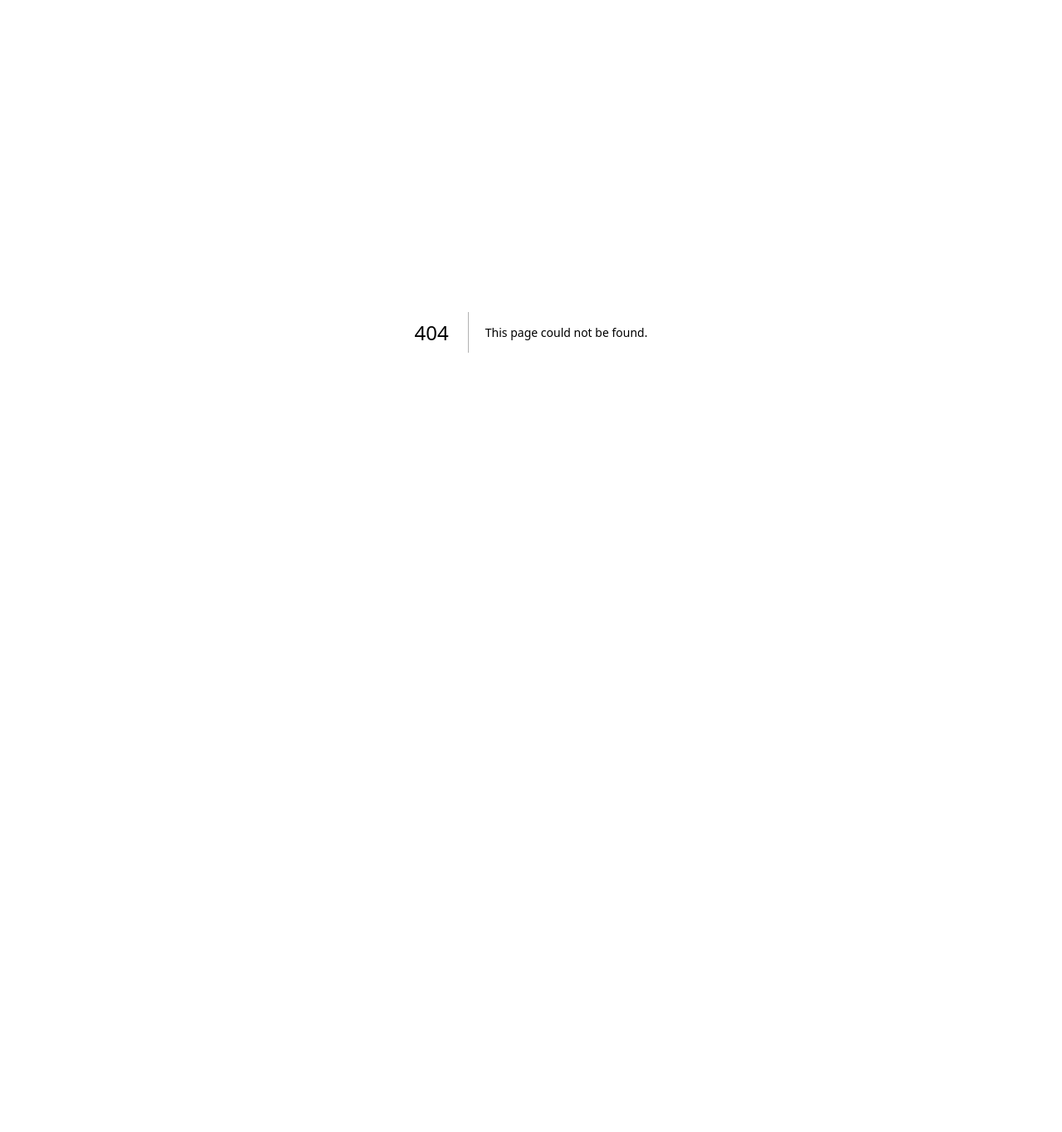
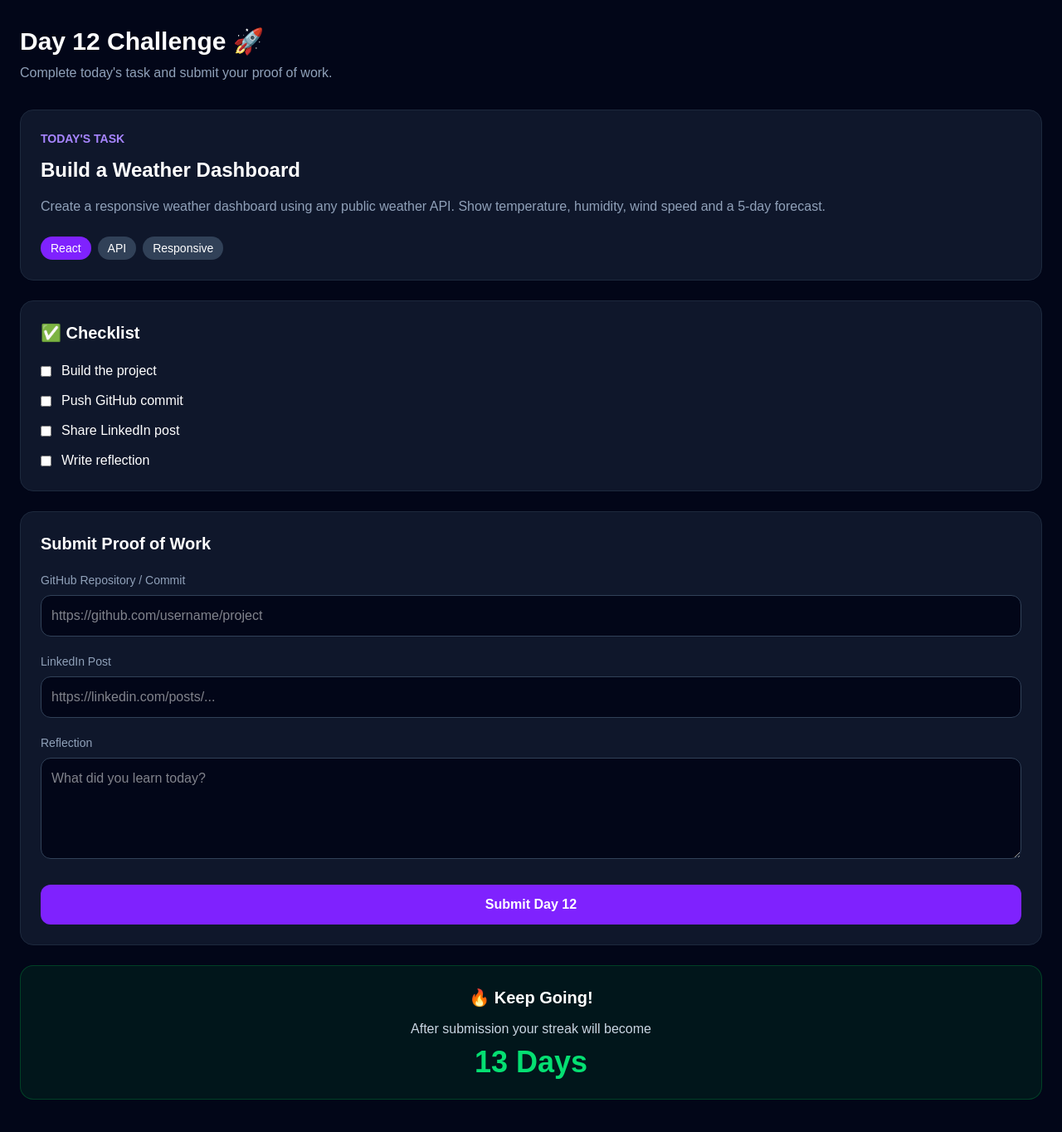
Before and after one commit to naveen-986/abtalks-redesign, a Next.js app: page /day/12 in a window 1280 px wide. Before the commit this address had no page. Shown: the top 1364 px of the page at 83% size. Before the commit the page ends 800 px from the top, so only its background shows below. Built offline with nearby package versions, Linux system fonts and the light colour scheme.

Commit message:
challange day completed

```diff
--- /dev/null
+++ b/app/day/12/page.tsx
@@ -0,0 +1,135 @@
+export default function ChallengeDay() {
+  return (
+    <main className="min-h-screen bg-slate-950 px-6 py-8 text-white">
+
+      {/* Header */}
+      <h1 className="text-3xl font-bold">
+        Day 12 Challenge 🚀
+      </h1>
+
+      <p className="mt-2 text-slate-400">
+        Complete today's task and submit your proof of work.
+      </p>
+
+      {/* Task Card */}
+      <div className="mt-8 rounded-2xl border border-slate-800 bg-slate-900 p-6">
+        <p className="text-sm font-semibold text-violet-400">
+          TODAY'S TASK
+        </p>
+
+        <h2 className="mt-3 text-2xl font-bold">
+          Build a Weather Dashboard
+        </h2>
+
+        <p className="mt-4 text-slate-400">
+          Create a responsive weather dashboard using any public weather API.
+          Show temperature, humidity, wind speed and a 5-day forecast.
+        </p>
+
+        <div className="mt-6 flex gap-2">
+          <span className="rounded-full bg-violet-600 px-3 py-1 text-sm">
+            React
+          </span>
+
+          <span className="rounded-full bg-slate-700 px-3 py-1 text-sm">
+            API
+          </span>
+
+          <span className="rounded-full bg-slate-700 px-3 py-1 text-sm">
+            Responsive
+          </span>
+        </div>
+      </div>
+
+      {/* Checklist */}
+      <div className="mt-6 rounded-2xl border border-slate-800 bg-slate-900 p-6">
+        <h2 className="text-xl font-bold">
+          ✅ Checklist
+        </h2>
+
+        <div className="mt-5 space-y-3">
+          <label className="flex items-center gap-3">
+            <input type="checkbox" />
+            Build the project
+          </label>
+
+          <label className="flex items-center gap-3">
+            <input type="checkbox" />
+            Push GitHub commit
+          </label>
+
+          <label className="flex items-center gap-3">
+            <input type="checkbox" />
+            Share LinkedIn post
+          </label>
+
+          <label className="flex items-center gap-3">
+            <input type="checkbox" />
+            Write reflection
+          </label>
+        </div>
+      </div>
+
+      {/* Submission */}
+      <div className="mt-6 rounded-2xl border border-slate-800 bg-slate-900 p-6">
+        <h2 className="text-xl font-bold">
+          Submit Proof of Work
+        </h2>
+
+        <div className="mt-5">
+          <label className="mb-2 block text-sm text-slate-400">
+            GitHub Repository / Commit
+          </label>
+
+          <input
+            className="w-full rounded-xl border border-slate-700 bg-slate-950 p-3"
+            placeholder="https://github.com/username/project"
+          />
+        </div>
+
+        <div className="mt-5">
+          <label className="mb-2 block text-sm text-slate-400">
+            LinkedIn Post
+          </label>
+
+          <input
+            className="w-full rounded-xl border border-slate-700 bg-slate-950 p-3"
+            placeholder="https://linkedin.com/posts/..."
+          />
+        </div>
+
+        <div className="mt-5">
+          <label className="mb-2 block text-sm text-slate-400">
+            Reflection
+          </label>
+
+          <textarea
+            className="w-full rounded-xl border border-slate-700 bg-slate-950 p-3"
+            rows={4}
+            placeholder="What did you learn today?"
+          />
+        </div>
+
+        <button className="mt-6 w-full rounded-xl bg-violet-600 py-3 font-semibold">
+          Submit Day 12
+        </button>
+      </div>
+
+      {/* Success Card */}
+      <div className="mt-6 mb-10 rounded-2xl border border-green-600/30 bg-green-600/10 p-6 text-center">
+        <h2 className="text-xl font-bold">
+          🔥 Keep Going!
+        </h2>
+
+        <p className="mt-3 text-slate-300">
+          After submission your streak will become
+        </p>
+
+        <p className="mt-2 text-4xl font-bold text-green-400">
+          13 Days
+        </p>
+      </div>
+
+    </main>
+  );
+}
```
